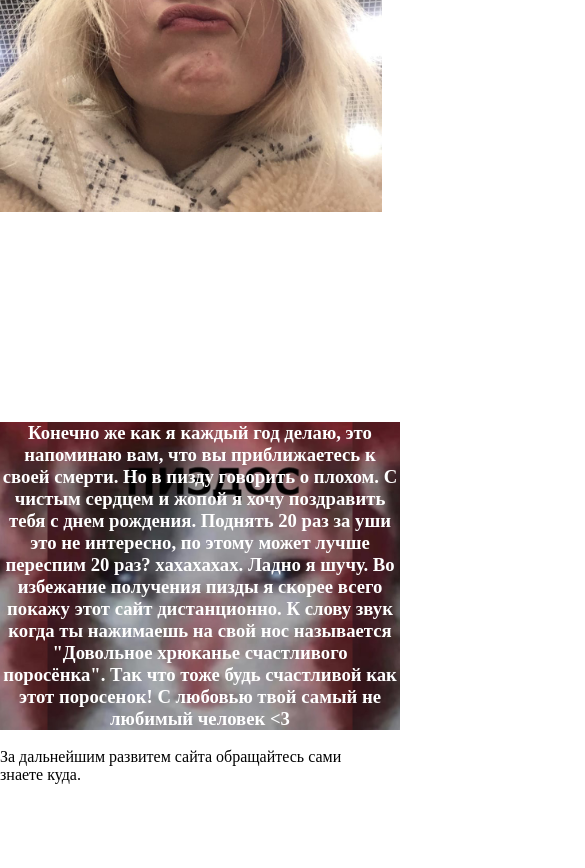
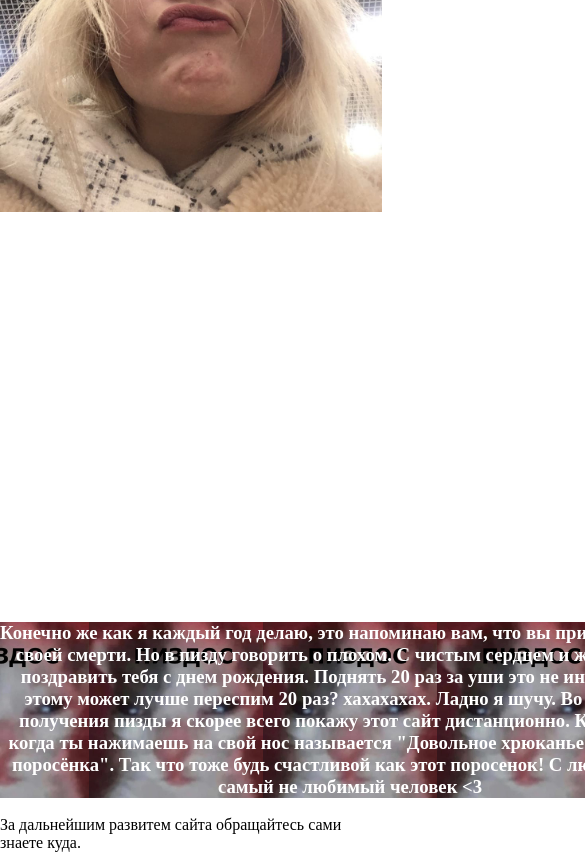
Before and after one commit to IriskaSvinka/iriskasvinka.github.io, a plain HTML site: page index.html in a window 390 px wide. Shown: the part 414-1282 px from the top of the page, 585 px wide, since content can reach past the window. Before the commit the page ends 1214 px from the top, so only its background shows below. Drawn offline with Linux system fonts and the light colour scheme.

Commit message:
Update Style.css

```diff
--- a/Css/Style.css
+++ b/Css/Style.css
@@ -67,7 +67,7 @@ background: url("../Img/tIJl1uQX5nU.jpg") no-repeat;
     .container
     {
     width: 100%;
-    height: 700px;
+    height: 900px;
     margin-top: 0;
     margin-left: 0%;
     background: url("../Img/tIJl1uQX5nU.jpg") no-repeat;
@@ -78,7 +78,7 @@ background: url("../Img/tIJl1uQX5nU.jpg") no-repeat;
 
     .bottom {
         height: auto;
-        width: 400px;
+        width: 700px;
         text-align: center;
         margin-top: 50px;
         margin: 0  auto;
```
